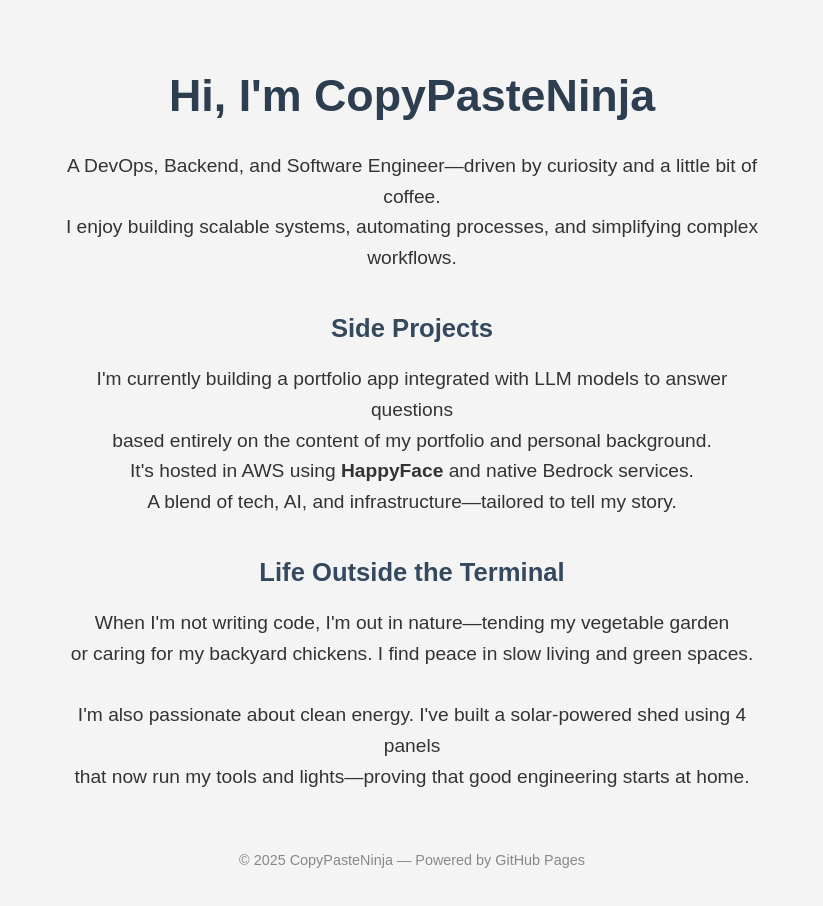
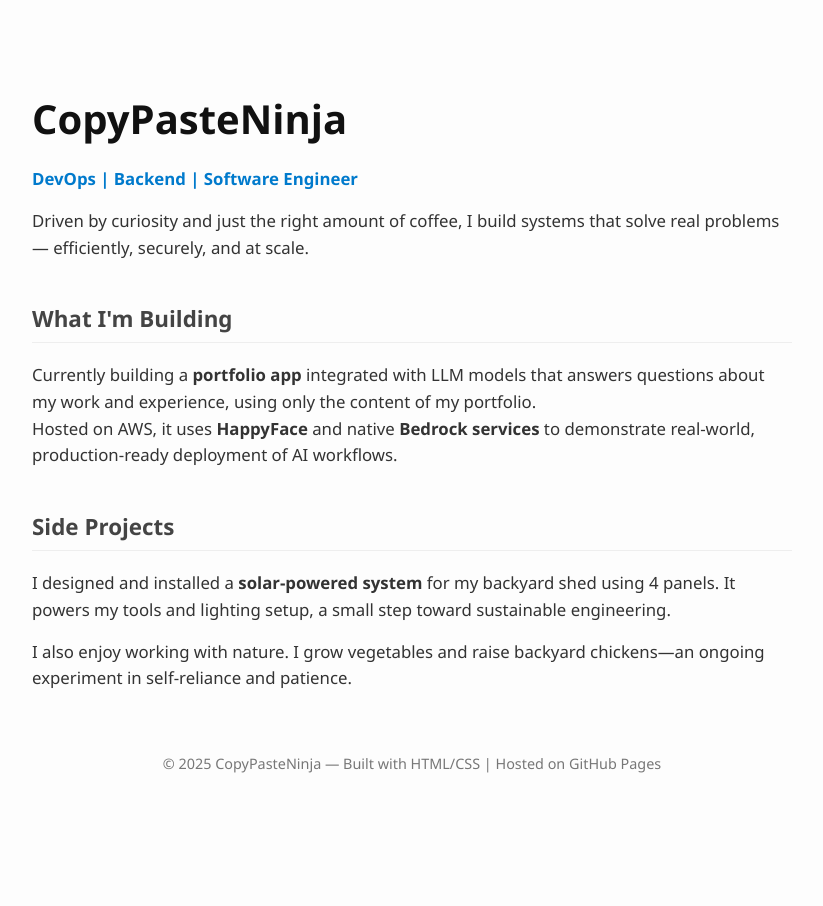
Before and after one commit to copyPasteNinja/scripts, a plain HTML site: page index.html in a window 1280 px wide. Shown: the whole page, without its empty margins (228-1051 px from the left). After the commit the page ends 835 px from the top, so only its background shows below. Drawn offline with Linux system fonts and the light colour scheme.

Commit message:
Update index.html

```diff
--- a/index.html
+++ b/index.html
@@ -5,72 +5,80 @@
   <meta name="viewport" content="width=device-width, initial-scale=1.0"/>
   <title>CopyPasteNinja | DevOps Engineer</title>
   <style>
+    * {
+      box-sizing: border-box;
+    }
+
     body {
-      font-family: Arial, sans-serif;
-      background-color: #f4f4f4;
-      color: #333;
       margin: 0;
-      padding: 40px 20px;
-      text-align: center;
+      font-family: 'Segoe UI', Tahoma, Geneva, Verdana, sans-serif;
+      background-color: #fdfdfd;
+      color: #222;
+      line-height: 1.6;
+    }
+
+    .container {
+      max-width: 800px;
+      margin: 0 auto;
+      padding: 60px 20px;
     }
 
     h1 {
-      font-size: 2.8rem;
-      color: #2c3e50;
+      font-size: 2.5rem;
+      margin-bottom: 10px;
+      color: #111;
+    }
+
+    h2 {
+      font-size: 1.4rem;
+      margin-top: 40px;
+      color: #444;
+      border-bottom: 1px solid #eee;
+      padding-bottom: 5px;
     }
 
     p {
-      font-size: 1.2rem;
-      max-width: 700px;
-      margin: 20px auto;
-      line-height: 1.6;
+      margin: 15px 0;
+      font-size: 1.05rem;
+      color: #333;
     }
 
-    section {
-      margin-top: 40px;
-    }
-
-    h2 {
-      font-size: 1.6rem;
-      color: #34495e;
+    .highlight {
+      color: #007acc;
+      font-weight: bold;
     }
 
     footer {
       margin-top: 60px;
-      color: #888;
       font-size: 0.9rem;
+      color: #777;
+      text-align: center;
     }
   </style>
 </head>
 <body>
-  <h1>Hi, I'm CopyPasteNinja</h1>
+  <div class="container">
+    <h1>CopyPasteNinja</h1>
+    <p><span class="highlight">DevOps | Backend | Software Engineer</span></p>
+    <p>Driven by curiosity and just the right amount of coffee, I build systems that solve real problems — efficiently, securely, and at scale.</p>
+
+    <h2>What I'm Building</h2>
     <p>
-    A DevOps, Backend, and Software Engineer—driven by curiosity and a little bit of coffee.<br>
-    I enjoy building scalable systems, automating processes, and simplifying complex workflows.
+      Currently building a <strong>portfolio app</strong> integrated with LLM models that answers questions about my work and experience, using only the content of my portfolio.<br />
+      Hosted on AWS, it uses <strong>HappyFace</strong> and native <strong>Bedrock services</strong> to demonstrate real-world, production-ready deployment of AI workflows.
     </p>
 
-  <section>
     <h2>Side Projects</h2>
     <p>
-      I'm currently building a portfolio app integrated with LLM models to answer questions<br>
-      based entirely on the content of my portfolio and personal background.<br>
-      It's hosted in AWS using <strong>HappyFace</strong> and native Bedrock services.<br>
-      A blend of tech, AI, and infrastructure—tailored to tell my story.
+      I designed and installed a <strong>solar-powered system</strong> for my backyard shed using 4 panels. It powers my tools and lighting setup, a small step toward sustainable engineering.
     </p>
-  </section>
-
-  <section>
-    <h2>Life Outside the Terminal</h2>
     <p>
-      When I'm not writing code, I'm out in nature—tending my vegetable garden<br>
-      or caring for my backyard chickens. I find peace in slow living and green spaces.<br><br>
-      I'm also passionate about clean energy. I've built a solar-powered shed using 4 panels<br>
-      that now run my tools and lights—proving that good engineering starts at home.
+      I also enjoy working with nature. I grow vegetables and raise backyard chickens—an ongoing experiment in self-reliance and patience.
     </p>
-  </section>
 
     <footer>
-    &copy; 2025 CopyPasteNinja — Powered by GitHub Pages
+      &copy; 2025 CopyPasteNinja — Built with HTML/CSS | Hosted on GitHub Pages
     </footer>
+  </div>
 </body>
 </html>
```
Lines whose indentation alone changed are shown as unchanged.
